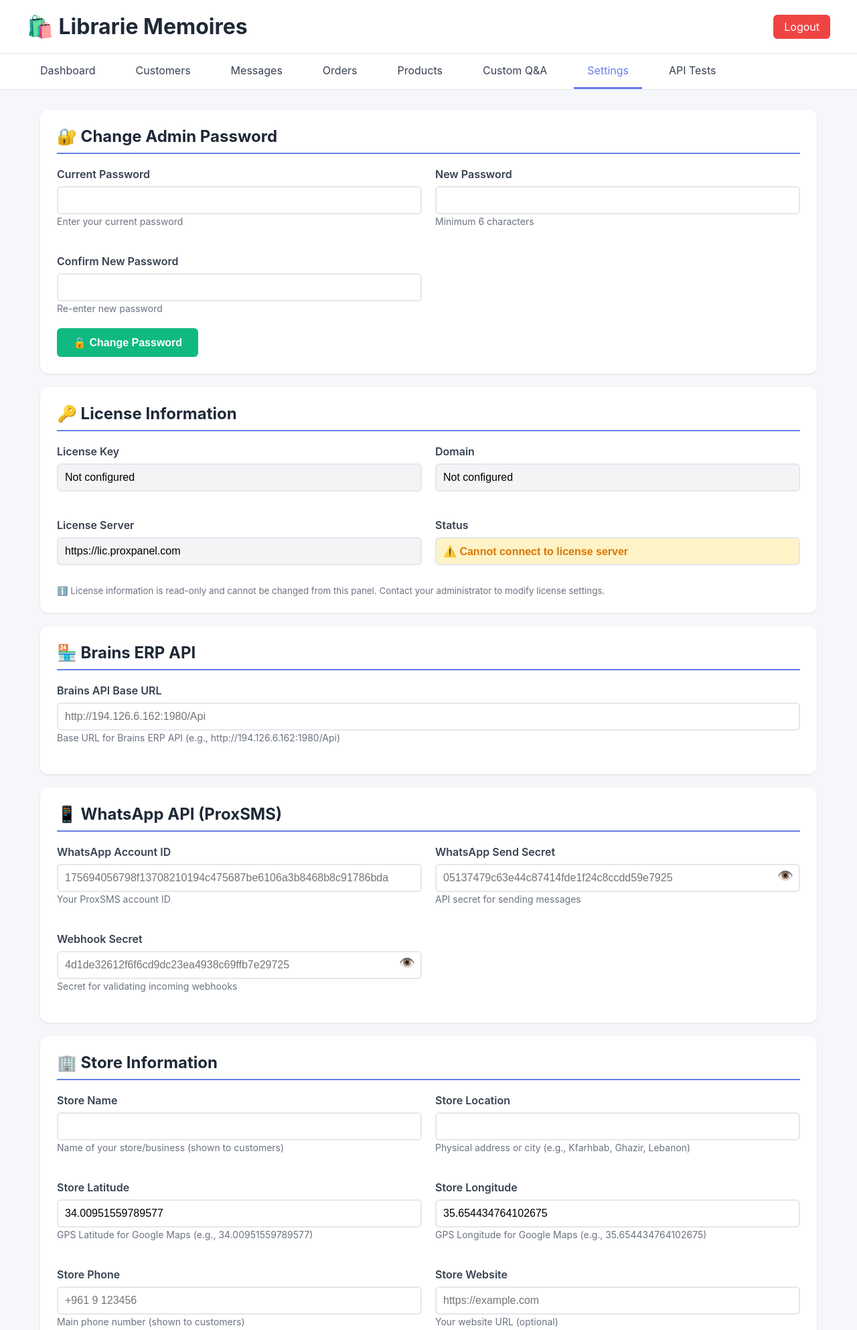
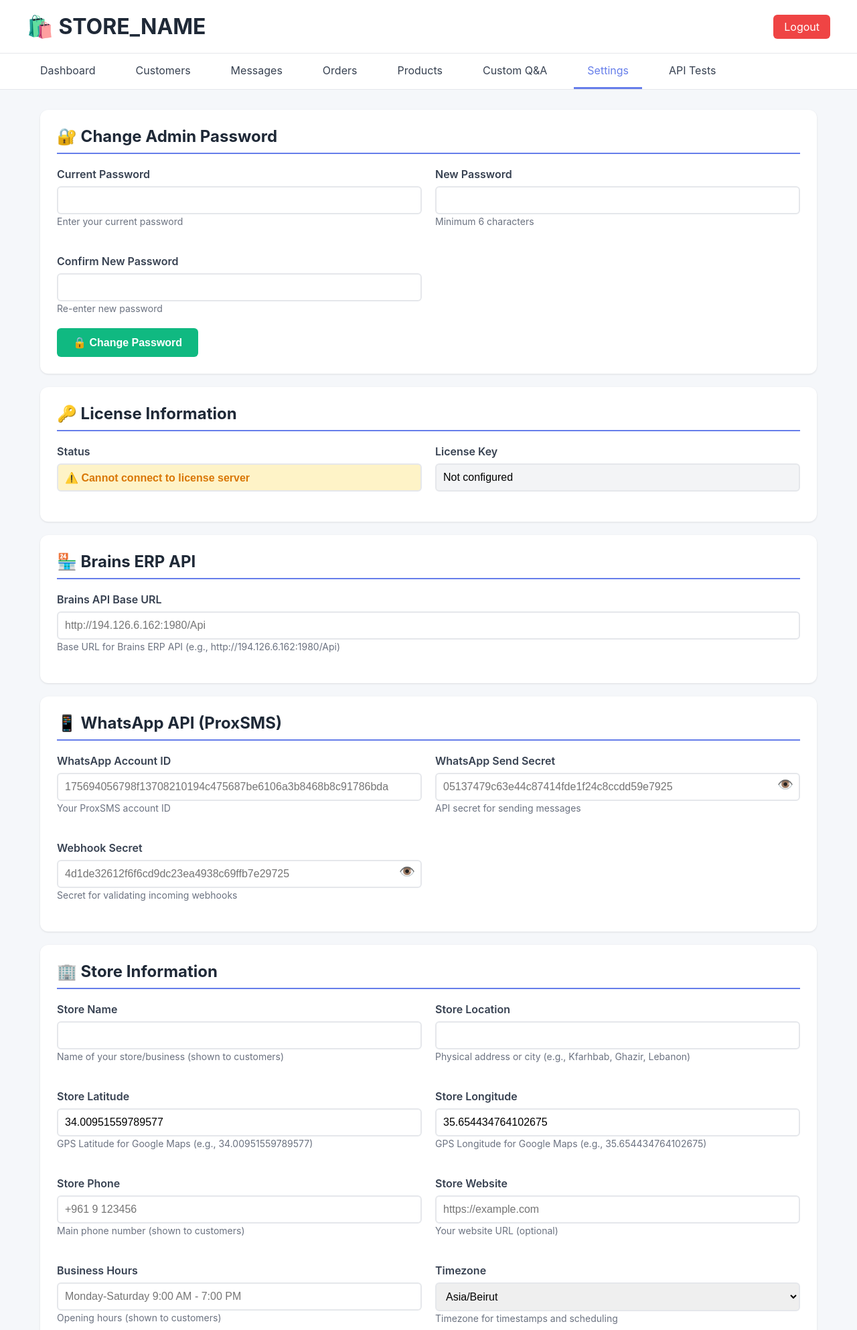
Before and after one commit to mmdelhajj/whatsbot, a PHP site: page /settings.php in a window 1280 px wide. Shown: the top 1986 px of the page at 67% size. Run offline with PHP 8.4, Linux system fonts and the light colour scheme; the visitor is signed in with stand-in values (Sample User, id 1); some libraries are stand-ins or nearby versions.

Commit message:
Add license enforcement to bot
- Bot stops replying when license is suspended/expired/invalid
- Added checkLicense() method in MessageController
- Fixed missing getServerPublicIP() function in LicenseValidator
- Simplified license info in admin settings (Status + Key only)
- Cache time: 2 hours

🤖 Generated with [Claude Code](https://claude.com/claude-code)

Co-Authored-By: Claude <noreply@anthropic.com>

```diff
--- a/admin/settings.php
+++ b/admin/settings.php
@@ -286,41 +286,20 @@ $currentSettings = [
             <h2>🔑 License Information</h2>
             <div class="settings-grid">
                 <div class="form-group">
-                    <label>License Key</label>
-                    <input type="text" value="<?= htmlspecialchars($licenseInfo['key'] ?: 'Not configured') ?>" readonly style="background: #f3f4f6; cursor: not-allowed;">
-                </div>
-                <div class="form-group">
-                    <label>Domain</label>
-                    <input type="text" value="<?= htmlspecialchars($licenseInfo['domain'] ?: 'Not configured') ?>" readonly style="background: #f3f4f6; cursor: not-allowed;">
-                </div>
-                <div class="form-group">
-                    <label>License Server</label>
-                    <input type="text" value="<?= htmlspecialchars($licenseInfo['server_url']) ?>" readonly style="background: #f3f4f6; cursor: not-allowed;">
-                </div>
-                <div class="form-group">
                     <label>Status</label>
                     <?php if ($licenseStatus && $licenseStatus['success']): ?>
-                        <input type="text" value="✅ Valid - <?= htmlspecialchars($licenseStatus['data']['installation_type'] ?? 'active') ?>" readonly style="background: #d1fae5; color: #059669; cursor: not-allowed; font-weight: bold;">
+                        <input type="text" value="✅ Valid" readonly style="background: #d1fae5; color: #059669; cursor: not-allowed; font-weight: bold;">
                     <?php elseif ($licenseStatus): ?>
                         <input type="text" value="❌ <?= htmlspecialchars($licenseStatus['message'] ?? 'Invalid') ?>" readonly style="background: #fee2e2; color: #dc2626; cursor: not-allowed; font-weight: bold;">
                     <?php else: ?>
                         <input type="text" value="⚠️ Cannot connect to license server" readonly style="background: #fef3c7; color: #d97706; cursor: not-allowed; font-weight: bold;">
                     <?php endif; ?>
                 </div>
-                <?php if ($licenseStatus && $licenseStatus['success']): ?>
                 <div class="form-group">
-                    <label>Customer</label>
-                    <input type="text" value="<?= htmlspecialchars($licenseStatus['data']['customer'] ?? '-') ?>" readonly style="background: #f3f4f6; cursor: not-allowed;">
+                    <label>License Key</label>
+                    <input type="text" value="<?= htmlspecialchars($licenseInfo['key'] ?: 'Not configured') ?>" readonly style="background: #f3f4f6; cursor: not-allowed;">
                 </div>
-                <div class="form-group">
-                    <label>Expires</label>
-                    <input type="text" value="<?= htmlspecialchars($licenseStatus['data']['expires_at'] ?? '-') ?> (<?= $licenseStatus['data']['days_left'] ?? 0 ?> days left)" readonly style="background: #f3f4f6; cursor: not-allowed;">
-                </div>
-                <?php endif; ?>
             </div>
-            <small style="color: #6b7280; display: block; margin-top: 10px;">
-                ℹ️ License information is read-only and cannot be changed from this panel. Contact your administrator to modify license settings.
-            </small>
         </div>
 
         <form method="POST">
```
Also changed, not shown: src/Controllers/MessageController.php (+26 -0 lines), src/Utils/LicenseValidator.php (+12 -1 lines).
